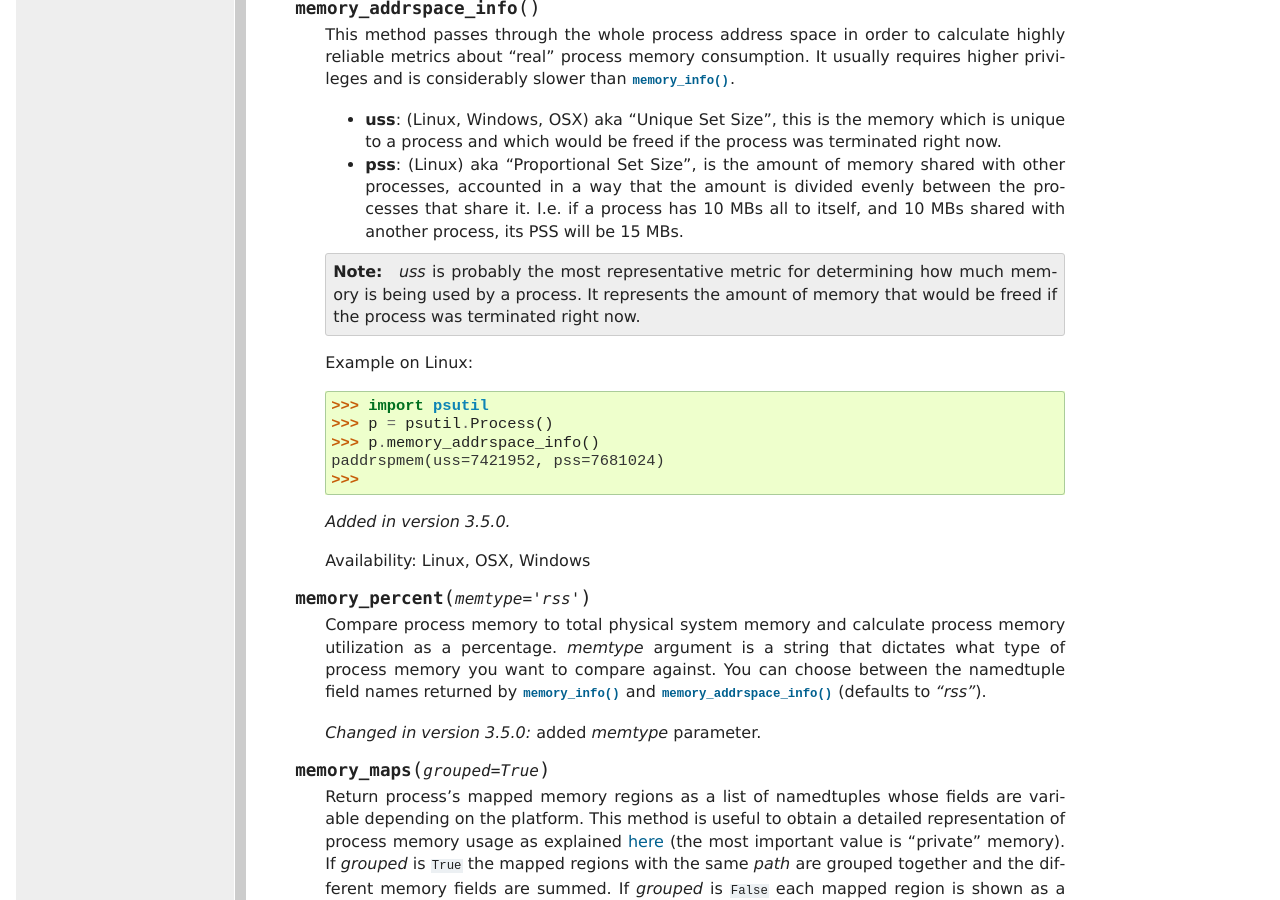
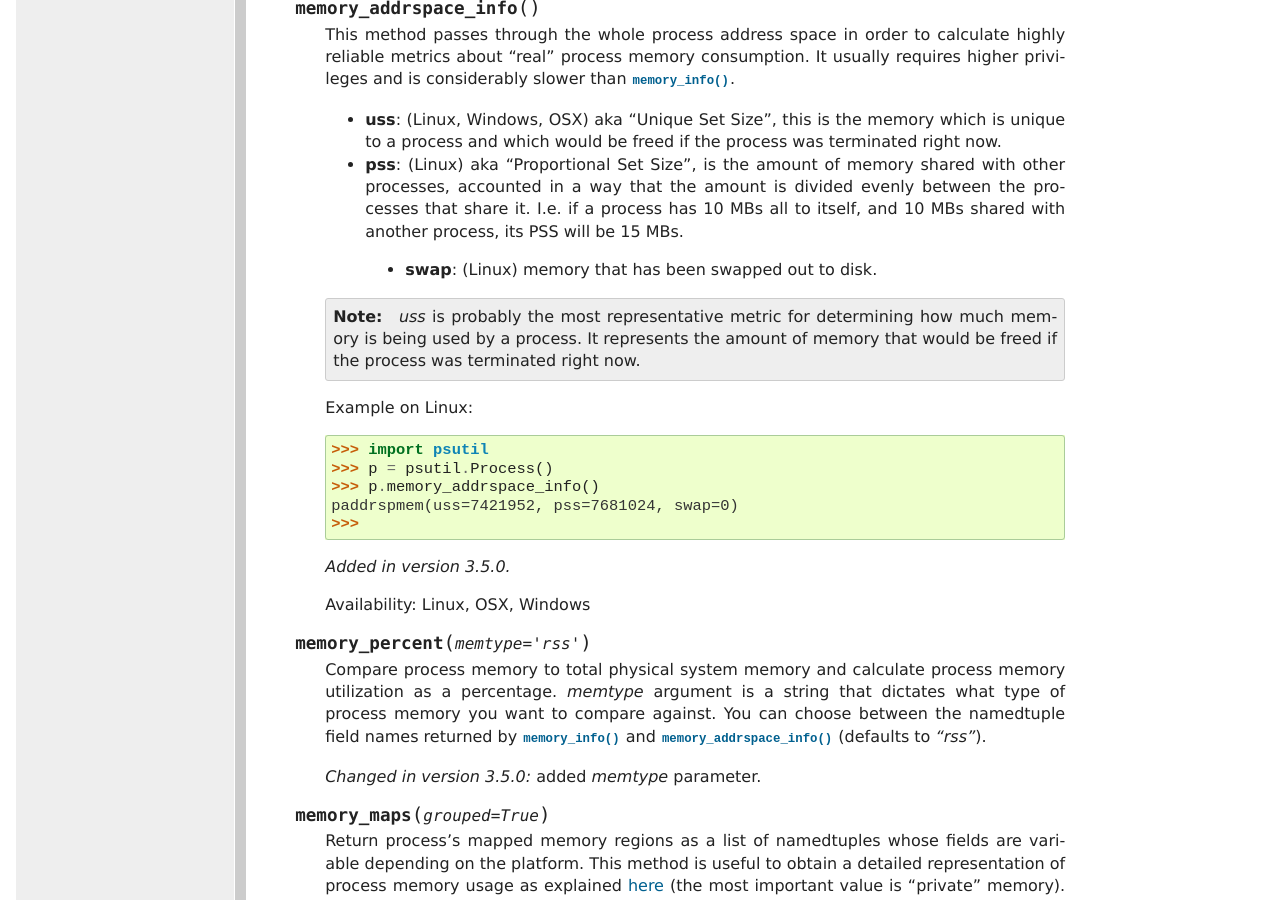
Before and after one commit to giampaolo/psutil, a Sphinx documentation site: the page built from docs/index.rst, in a window 1280 px wide and 900 px high, scrolled down 16877 px. Built offline with Sphinx 7.4.7, drawn with Linux system fonts in a browser that asks for light colours; formulas are drawn with MathJax 3.

Commit message:
linux / memory_addrspace_info(): also provide 'swap' metrics

```diff
--- a/README.rst
+++ b/README.rst
@@ -240,7 +240,7 @@ Process management
     pmem(rss=10915840, vms=67608576, shared=3313664, text=2310144, lib=0, data=7262208, dirty=0)
     >>>
     >>> p.memory_addrspace_info()  # "real" memory usage (Linux, OSX, Win only)
-    paddrspmem(uss=9830400, pss=1216512)
+    paddrspmem(uss=9830400, pss=1216512, swap=0)
     >>>
     >>> p.memory_maps()
     [pmmap_grouped(path='/lib/x8664-linux-gnu/libutil-2.15.so', rss=32768, size=2125824, pss=32768, shared_clean=0, shared_dirty=0, private_clean=20480, private_dirty=12288, referenced=32768, anonymous=12288, swap=0),
--- a/docs/index.rst
+++ b/docs/index.rst
@@ -1065,8 +1065,8 @@ Process class
 
      This method passes through the whole process address space in order to
      calculate highly reliable metrics about "real" process memory consumption.
-     It usually requires higher privileges and is considerably
-     slower than :meth:`memory_info`.
+     It usually requires higher privileges and is considerably slower than
+     :meth:`memory_info`.
 
      - **uss**: (Linux, Windows, OSX) aka "Unique Set Size", this is the memory
        which is unique to a process and which would be freed if the process was terminated right now.
@@ -1077,6 +1077,8 @@ Process class
        I.e. if a process has 10 MBs all to itself, and 10 MBs shared with
        another process, its PSS will be 15 MBs.
 
+      - **swap**: (Linux) memory that has been swapped out to disk.
+
      .. note::
        `uss` is probably the most representative metric for determining how
        much memory is being used by a process.
@@ -1088,7 +1090,7 @@ Process class
        >>> import psutil
        >>> p = psutil.Process()
        >>> p.memory_addrspace_info()
-       paddrspmem(uss=7421952, pss=7681024)
+       paddrspmem(uss=7421952, pss=7681024, swap=0)
        >>>
 
      .. versionadded:: 3.5.0
```
Also changed, not shown: 2 other files.
